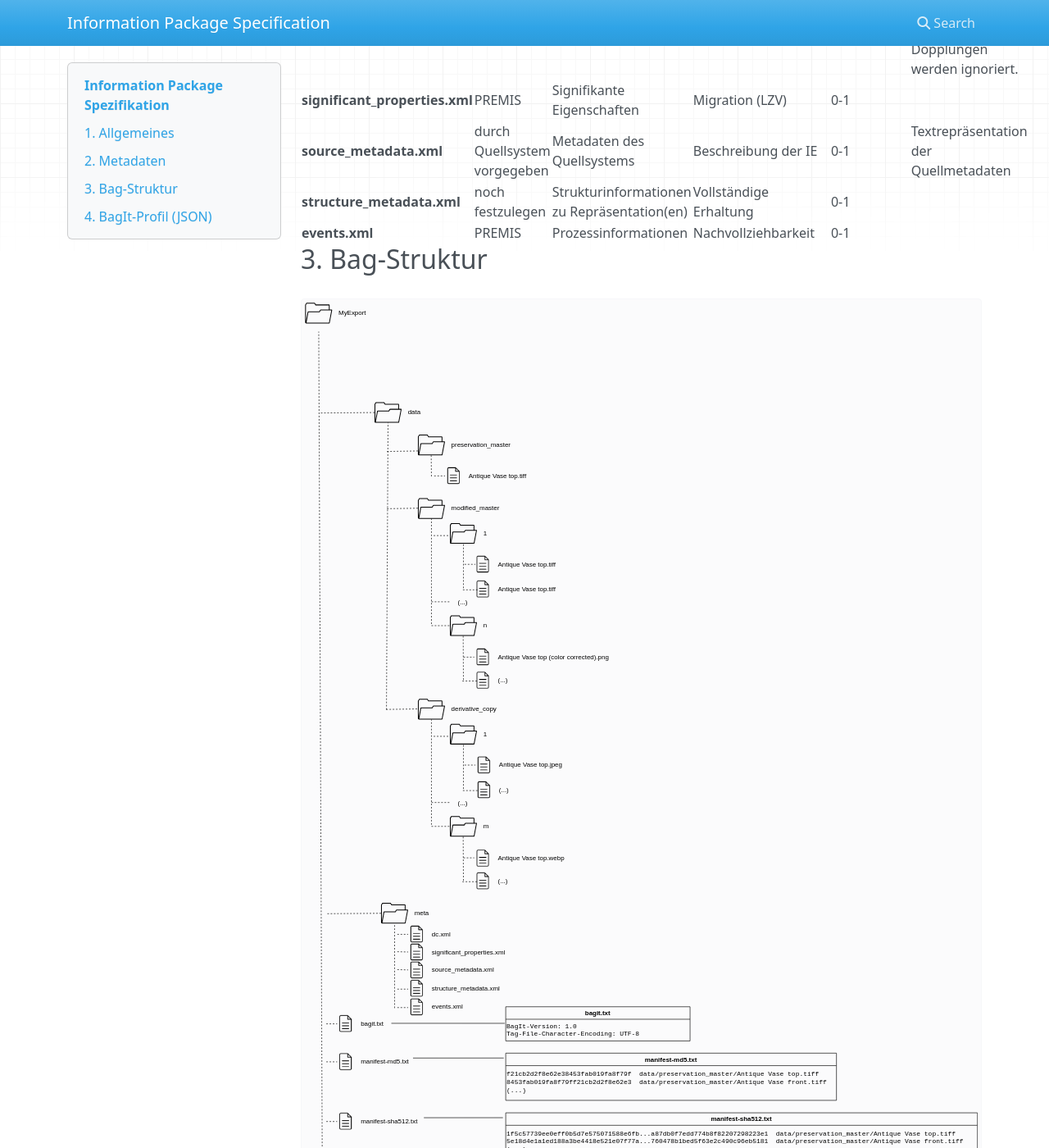
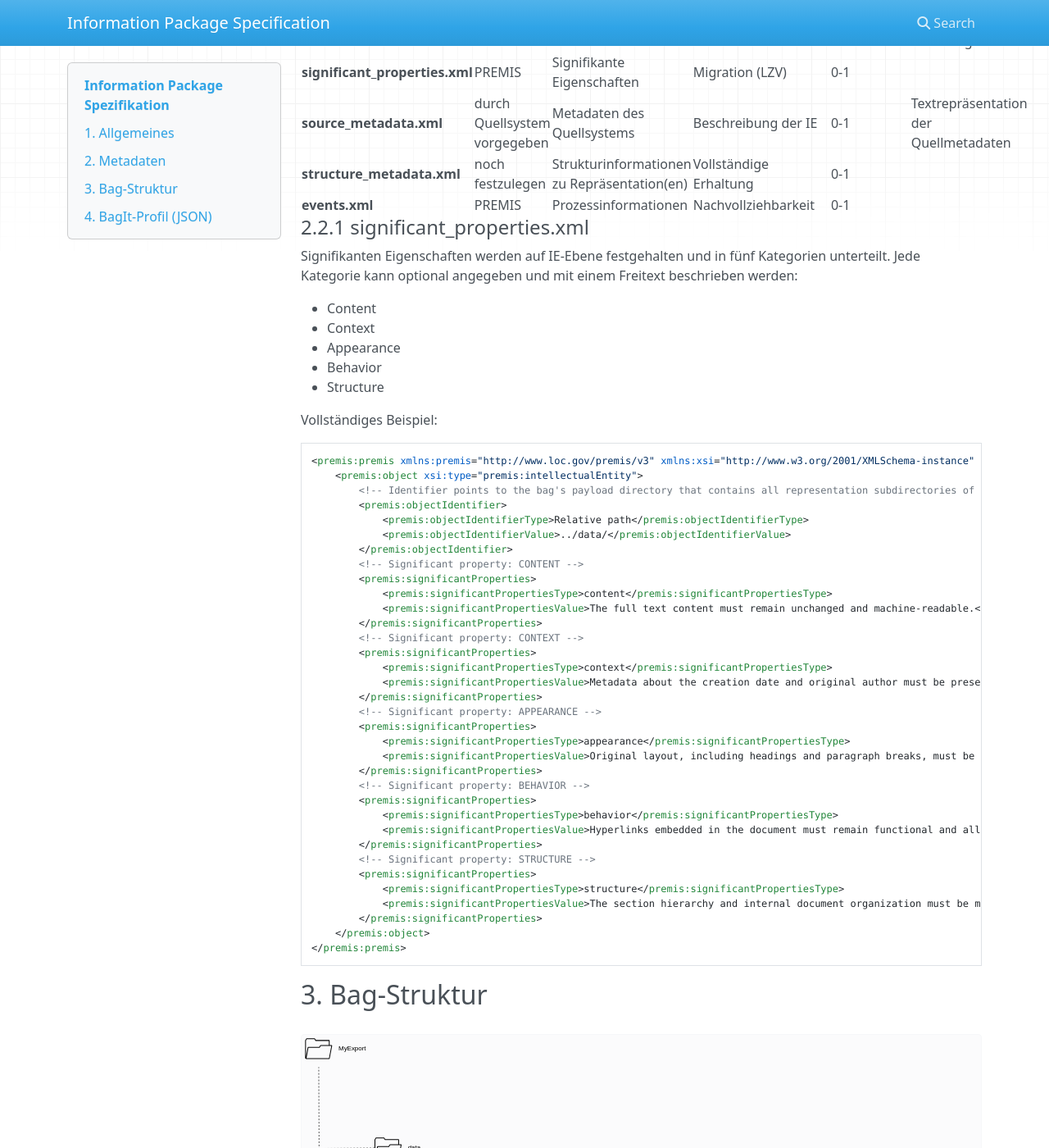
Before and after one commit to lzv-nrw/spec-information-package, an MkDocs documentation site: the page built from docs/index.md, in a window 1280 px wide and 1400 px high, scrolled down 3861 px. Shown: the whole window at 82% size. Built offline with MkDocs 1.6.1, drawn with Linux system fonts in a browser that asks for light colours; nearby versions of some CDN libraries; some of the changed text lies outside the part shown.

Commit message:
Release 0.7.0
Co-authored-by: Steffen Richters-Finger <66117534+RichtersFinger@users.noreply.github.com>
Co-authored-by: Orestis Kazasidis <117677439+OrestisKazasidis@users.noreply.github.com>
Co-authored-by: Stephan Lenartz <128472885+slenartz@users.noreply.github.com>
Co-authored-by: Kayhan Ogan <107857559+KayhanOgan@users.noreply.github.com>
Co-authored-by: Michael Rahier <127855697+ULB-IE-MR@users.noreply.github.com>
Co-authored-by: Sven Haubold <133099785+svhaub@users.noreply.github.com>
Co-authored-by: Roman Kudinov <188086468+kudinovR@users.noreply.github.com>

````diff
--- a/docs/index.md
+++ b/docs/index.md
@@ -4,53 +4,54 @@
 
 Das vorliegende Dokument beschreibt den Aufbau eines Information Packages (IP), mithilfe dessen eine Intellektuelle Einheit (IE) über die Submission Application DCM dem Service LZV.nrw und damit der Langzeitverfügbarkeit zugeführt wird.
 
-Der Aufbau basiert auf dem BagIt File Packaging Format (V1.0)[^1] der Library of Congress (RFC 8493) und ist abwärtskompatibel zum BagIt File Packaging Format (V0.97)[^2].
+Der Aufbau basiert auf dem BagIt File Packaging Format (V1.0) der Library of Congress (RFC 8493)[^1].
 
 Des weiteren gelten folgende generelle Festlegungen.
 
 | **Merkmal** | **Festlegung** |
 |-|-|
-| **Granularität** | Jedes IP enthält eine IE[^3]. |
+| **Granularität** | Jedes IP enthält eine IE[^2]. |
 | **Ordnername eines IP** | IPs werden als einzelne Verzeichnisse repräsentiert, deren Namen nicht ausgewertet wird, jedoch eindeutig sein sollten (z.B. Zeitstempel). |
-| **Dateinamen** | Dateinamen sollten sich nicht nur in der Groß- / Kleinschreibung unterscheiden, damit Dateien nicht unbeabsichtigt überschrieben werden. |
+| **Datei- und Ordnernamen** | Datei- und Ordnernamen sollten sich nicht nur in der Groß- / Kleinschreibung unterscheiden, damit Dateien und Ordner nicht unbeabsichtigt überschrieben werden. |
 | **Archivdateien** | IPs sollten keine gepackten Dateien enthalten, da andernfalls keine Formaterkennung und Validierung durchgeführt werden können. In der weiteren Verarbeitung können dadurch Warnungen entstehen. |
 | **Versionierung und Updates** | Es ist vorerst nicht möglich, mehrere Versionen einer Repräsentation in einem IP abzulegen. <br><br> Es ist vorerst nicht möglich, eine bereits abgelieferte IE via der Spezifikation entsprechendem IP zu updaten. <br><br> Es ist vorerst nicht möglich, eine migrierte IE in das Quellsystem automatisiert zurückzuspielen. |
 | **IPs ohne Payload** | IPs ohne Payload werden nicht akzeptiert. Für Metadata-only IPs kann als Workaround eine leere Datei `data/preservation_master/.keep` angelegt werden, so dass das IP gültig wird. |
 
 [^1]: https://datatracker.ietf.org/doc/rfc8493/
-[^2]: https://www.ietf.org/archive/id/draft-kunze-bagit-14.txt
-[^3]: Eine Intellektuelle Einheit ist eine Menge von Dateien, die gemeinsam verwaltet und langzeitverfügbar gehalten werden soll.
+[^2]: Eine Intellektuelle Einheit ist eine Menge von Dateien, die gemeinsam verwaltet und langzeitverfügbar gehalten werden soll.
 
 ## 2. Metadaten
 
-Um die Erstellung der IPs einfach zu halten, werden möglichst viele Informationen als Key-Value-Paar in der bag-info.txt festgehalten.
+Metadaten werden in Textdateien erfasst. Dabei muss UTF-8 ohne BOM als Zeichenkodierung verwendet werden.
 
 ### 2.1 bag-info.txt
+
+Um die Erstellung der IPs einfach zu halten, werden möglichst viele Informationen als Key-Value-Paar in der bag-info.txt festgehalten.
 
 | **Label** | **Wertebereich** | **Beschreibung** | **Verwendungszweck** | **Beispiel** | **Kardinalität** | **Anmerkungen** |
 |--|--|--|--|--|--|--|
 | **Bag-Software-Agent** | Applikationsname vVersionsnummer | Bag Builder Applikation | Zuordenbarkeit | Bag Builder v1.2.3 | 0-1 | |
-| **Payload-Oxum[^4]** | OctetCount.StreamCount | Größe des Payloads | Validierung | 388743.4 | 1 | Wird automatisch von python lib der LOC erstellt; bietet vor der Prüfsummenerstellung eine schnelle Rückmeldung, ob ein Bag unvollständig ist |
-| **Source-Organization[^4]** | string | GND URI | Zuordenbarkeit | https://d-nb.info/gnd/5091030-9 | 1 | Bag-Erstellung muss nicht durch DCM erfolgen, solange das Bag via GND ID zugeordnet werden kann; <br> perspektivisch weitere Identifier möglich, z.B. ISIL URI (info:isil/DE-MUS-149328) |
-| **External-Identifier[^4]** | string | Identifier der IE im Quellsystem | Identifikation, Update im Archiv | 3192@9361250c-dd0d-4a76-a2c7-c18de46502a6 | 1 | In den meisten Fällen wird die ID durch das Quellsystem vergeben, ansonsten durch die Institution. Letztere ist auch dafür verantwortlich, dass die Zuordenbarkeit erhalten bleibt. |
-| **Origin-System-Identifier** | string | Quellsystem-Identifier | Identifikation, Nachweisbarkeit, Update im Archiv | | 1 | Gemeinsam mit External-Identifier zur Identifikation einer IE im Archiv durch DCM <br><br> Identifier bezieht sich auf genau eine Instanz. <br><br> Letztendlich muss DCM senderseitige Eindeutigkeit sicherstellen. Dafür müssen alle Origin-System-Identifier im DCM hinterlegt sein. Sowohl die vom DCM generierten, als auch die extern generierten. |
+| **Payload-Oxum[^3]** | OctetCount.StreamCount | Größe des Payloads | Validierung | 388743.4 | 1 | Wird automatisch von python lib der LOC erstellt; bietet vor der Prüfsummenerstellung eine schnelle Rückmeldung, ob ein Bag unvollständig ist |
+| **Source-Organization[^3]** | string | GND URI | Zuordenbarkeit | https://d-nb.info/gnd/5091030-9 | 1 | Bag-Erstellung muss nicht durch DCM erfolgen, solange das Bag via GND ID zugeordnet werden kann; <br> perspektivisch weitere Identifier möglich, z.B. ISIL URI (info:isil/DE-MUS-149328) |
+| **External-Identifier[^3]** | string | Identifier der IE im Quellsystem | Identifikation, Update im Archiv | 3192@9361250c-dd0d-4a76-a2c7-c18de46502a6 | 1 | In den meisten Fällen wird die ID durch das Quellsystem vergeben, ansonsten durch die Institution. Letztere ist auch dafür verantwortlich, dass die Zuordenbarkeit erhalten bleibt. |
+| **Origin-System-Identifier** | string | Quellsystem-Identifier | Identifikation, Nachweisbarkeit, Update im Archiv | | 1 | Gemeinsam mit External-Identifier zur Identifikation einer IE im Archiv durch DCM <br><br> Identifier bezieht sich auf genau eine Instanz des Quellsystems. |
 | **DC-Creator** | string | dc:creator | Auffindbarkeit in Archiv | Max Mustermann | 0-n | Creator bzw. Autor ist nicht immer vorhanden. Bei Vorhandensein sollte er eingetragen werden. |
 | **DC-Title** | string | dc:title | Auffindbarkeit in Archiv, Bezeichner | Macht der Neuen Medien? | 1-n | |
 | **DC-Terms-Identifier** | string | dcterms:identifier | Auffindbarkeit in Archiv, Identifikation im Archiv, Mindestanforderung hbz/Rosetta | doi: 10.1007/s11616-005-0142-4 | 0-n | Wenn möglich global und standardisiert, z.B. URN, DOI; <br><br> Falls 0: Es wird automatisch ein Identifier aus Source-Organization, Origin-System-Identifier und External-Identifier gebildet und eingesetzt; dieser muss global eindeutig sein |
-| **DC-Rights** | string | dc:rights | Rechte, Mindestanforderung hbz/Rosetta | https://rightsstatements.org/vocab/InC/1.0/ | 1-n | |
-| **DC-Terms-Rights** | string | dcterms:rights | Rechte | Public Domain | 0-1 | Kontrolliertes Vokabular: <ul><li>Public Domain</li><li>Copyrighted</li><li>Unknown</li></ul> |
+| **DC-Rights** | string | dc:rights | Rechte, Mindestanforderung hbz/Rosetta | Copyrighted | 1-n | Einziges verpflichtendes Feld für Rechte-Metadaten; kann frei befüllt werden. <br> Bei Nutzung von DC-Terms-Rights und/oder DC-Terms-License wird folgendes kontrolliertes Vokabular empfohlen: <ul><li>Public Domain</li><li>Copyrighted</li><li>Unknown</li></ul> Die genannten Felder können ergänzend zur Präzisierung verwendet werden. |
+| **DC-Terms-Rights** | string | dcterms:rights | Rechte | https://rightsstatements.org/vocab/InC/1.0/ | 0-1 | |
 | **DC-Terms-License** | string | dcterms:license | Rechte | https://creativecommons.org/licenses/by/4.0/ | 0-1 | |
 | **DC-Terms-Access-Rights** | string | dcterms:accessRights | Rechte | info:eu-repo/semantics/openAccess | 0-1 | |
 | **Embargo-Enddate** | YYYY-MM-DD | Enddatum des Embargos | Rechte | 2024-01-01 | 0-1 | Nur relevant, wenn entsprechendes Zugriffsrecht mit Embargo in DC-Terms-Access-Rights verwendet wird |
 | **DC-Terms-Rights-Holder** | string | dcterms:rightsHolder | Rechte |https://orcid.org/0000-0003-2194-6754 | 0-1 | |
-| **BagIt-Profile-Identifier** | URL | BagIt Profile Version | DCM | https://bagitprofile-server.de/dcm-bag-v0.1.json | 1 | Referenz zu BagIt-Profile |
-| **BagIt-Payload-Profile-Identifier** | URL | BagIt Payload Profile Version | DCM | https://bagitprofile-server.de/dcm-bag-payload-v0.1.json | 1 | Referenz zu BagIt-Payload-Profile |
+| **BagIt-Profile-Identifier** | URL | BagIt Profile Version | DCM | https://github.com/lzv-nrw/spec-information-package/raw/refs/tags/0.6.2/profiles/lzvnrw_bagit_profile.json | 1 | Referenz zu BagIt-Profile |
 | **Bagging-DateTime** | YYYY-MM-DDThh:mm:ssTZD | Zeitpunkt der Erstellung | Nachweisbarkeit | 2023-04-03T13:37:00+02:00 | 1 | ISO 8601, Bagging-Date zu ungenau |
-| **Preservation-Level** | string | Preservation Level | Erhaltungsplanung | Logical | 0-1 | Kontrolliertes Vokabular: <ul><li>bitstream</li><li>Logical</li><li>Semantic</li></ul> |
+| **Preservation-Level** | string | Preservation Level | Erhaltungsplanung | Logical | 0-1 | Kontrolliertes Vokabular: <ul><li>Bitstream</li><li>Logical</li><li>Semantic</li></ul> |
 
-[^4]: Reserved Field aus BagIt-Spezifikation der LOC
+[^3]: Reserved Field aus BagIt-Spezifikation der LOC
 
 ### 2.2 Metadaten Dateien
+
 Wo nötig, werden zusätzliche Metadaten in separaten Dateien im meta Ordner abgelegt.
 
 | **Datei** | **Format** | **Beschreibung** | **Verwendungszweck** | **Kardinalität** | **Anmerkungen** |
@@ -61,6 +62,54 @@ Wo nötig, werden zusätzliche Metadaten in separaten Dateien im meta Ordner abg
 | **structure_metadata.xml** | noch festzulegen | Strukturinformationen zu Repräsentation(en) | Vollständige Erhaltung | 0-1 |
 | **events.xml** | PREMIS | Prozessinformationen | Nachvollziehbarkeit | 0-1 |
 
+#### 2.2.1 significant_properties.xml
+
+Signifikanten Eigenschaften werden auf IE-Ebene festgehalten und in fünf Kategorien unterteilt. Jede Kategorie kann optional angegeben und mit einem Freitext beschrieben werden:
+
+- Content
+- Context
+- Appearance
+- Behavior
+- Structure
+
+Vollständiges Beispiel:
+```XML
+<premis:premis xmlns:premis="http://www.loc.gov/premis/v3" xmlns:xsi="http://www.w3.org/2001/XMLSchema-instance" xsi:schemaLocation="http://www.loc.gov/premis/v3 https://www.loc.gov/standards/premis/premis.xsd" version="3.0">
+	<premis:object xsi:type="premis:intellectualEntity">
+		<!-- Identifier points to the bag's payload directory that contains all representation subdirectories of the IE -->
+		<premis:objectIdentifier>
+			<premis:objectIdentifierType>Relative path</premis:objectIdentifierType>
+			<premis:objectIdentifierValue>../data/</premis:objectIdentifierValue>
+		</premis:objectIdentifier>
+		<!-- Significant property: CONTENT -->
+		<premis:significantProperties>
+			<premis:significantPropertiesType>content</premis:significantPropertiesType>
+			<premis:significantPropertiesValue>The full text content must remain unchanged and machine-readable.</premis:significantPropertiesValue>
+		</premis:significantProperties>
+		<!-- Significant property: CONTEXT -->
+		<premis:significantProperties>
+			<premis:significantPropertiesType>context</premis:significantPropertiesType>
+			<premis:significantPropertiesValue>Metadata about the creation date and original author must be preserved.</premis:significantPropertiesValue>
+		</premis:significantProperties>
+		<!-- Significant property: APPEARANCE -->
+		<premis:significantProperties>
+			<premis:significantPropertiesType>appearance</premis:significantPropertiesType>
+			<premis:significantPropertiesValue>Original layout, including headings and paragraph breaks, must be preserved for human readability.</premis:significantPropertiesValue>
+		</premis:significantProperties>
+		<!-- Significant property: BEHAVIOR -->
+		<premis:significantProperties>
+			<premis:significantPropertiesType>behavior</premis:significantPropertiesType>
+			<premis:significantPropertiesValue>Hyperlinks embedded in the document must remain functional and allow navigation to linked resources.</premis:significantPropertiesValue>
+		</premis:significantProperties>
+		<!-- Significant property: STRUCTURE -->
+		<premis:significantProperties>
+			<premis:significantPropertiesType>structure</premis:significantPropertiesType>
+			<premis:significantPropertiesValue>The section hierarchy and internal document organization must be maintained.</premis:significantPropertiesValue>
+		</premis:significantProperties>
+	</premis:object>
+</premis:premis>
+```
+
 ## 3. Bag-Struktur
 
 ![](./assets/media/bag_structure_diagram.svg)
````
Also changed, not shown: 2 other files.
